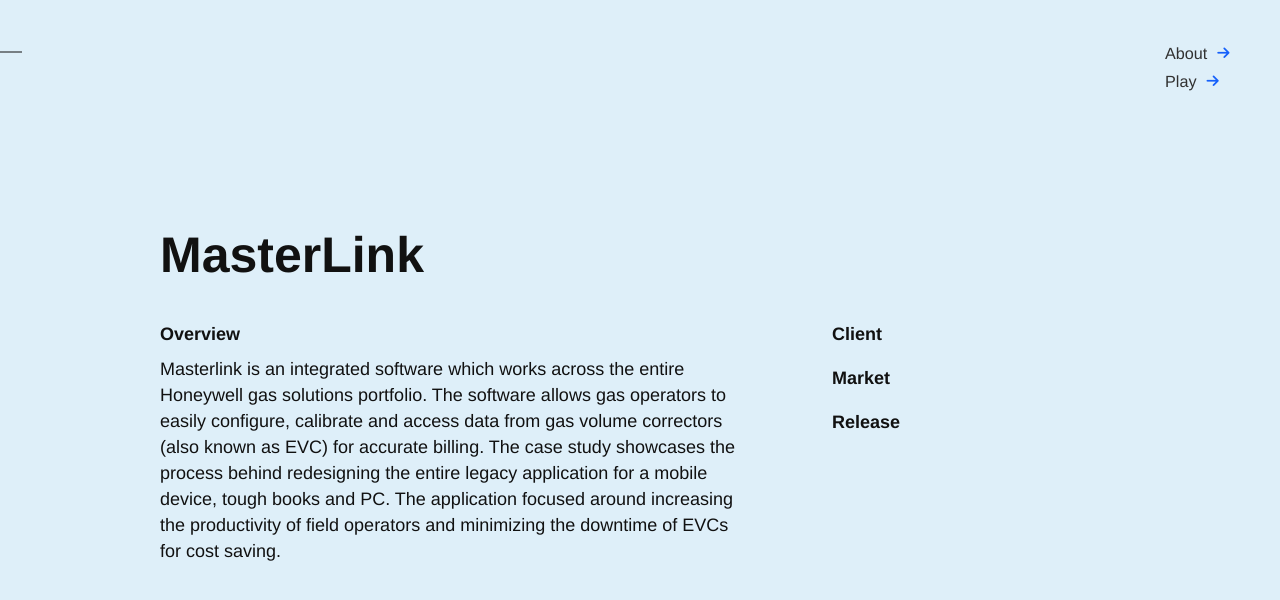
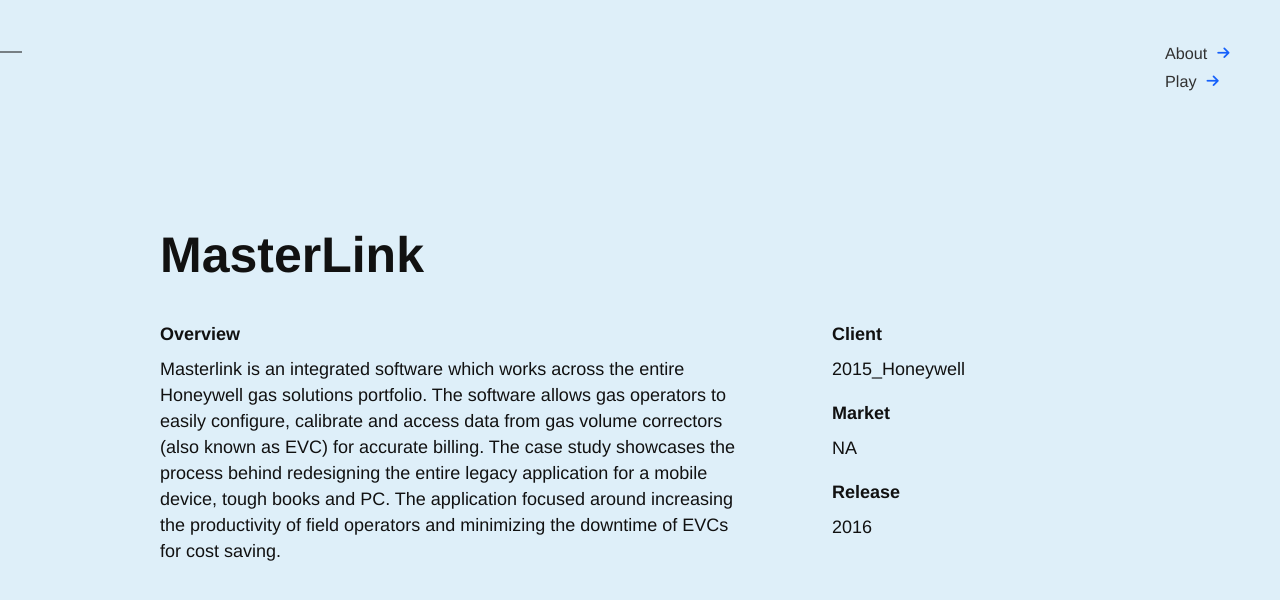
Before and after one commit to vaidesign/vaidesign.github.io, a Jekyll site: the page built from _work/2masterlink.md, in a window 1280 px wide and 900 px high, cut to the strip 0-640 px from the top of the window. Shown: the top 600 px of the strip. Built offline with Jekyll 4.4.1, drawn with Linux system fonts in a browser that asks for light colours; nearby versions of some CDN libraries.

Commit message:
Update 2masterlink.md

```diff
--- a/_work/2masterlink.md
+++ b/_work/2masterlink.md
@@ -1,7 +1,9 @@
 ---
 title:            "MasterLink"
 date:             2014-07-01 14:00:00
-year:             2014
+release:          "2016"
+client:           "2015_Honeywell"
+market:           "NA"
 color:            "#DEEFF9"
 class:            masterlink
 cover:            "/img/work/masterlink/masterlink_cover.svg"
```
